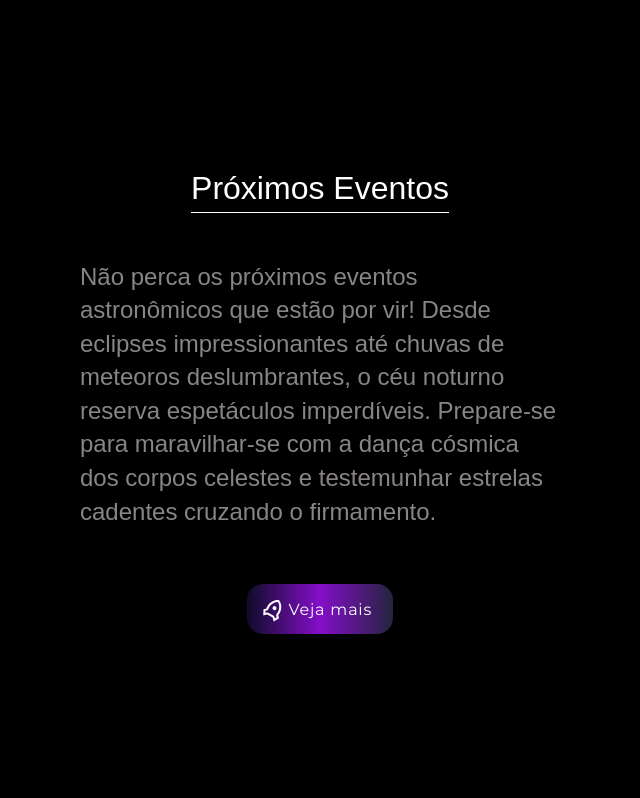
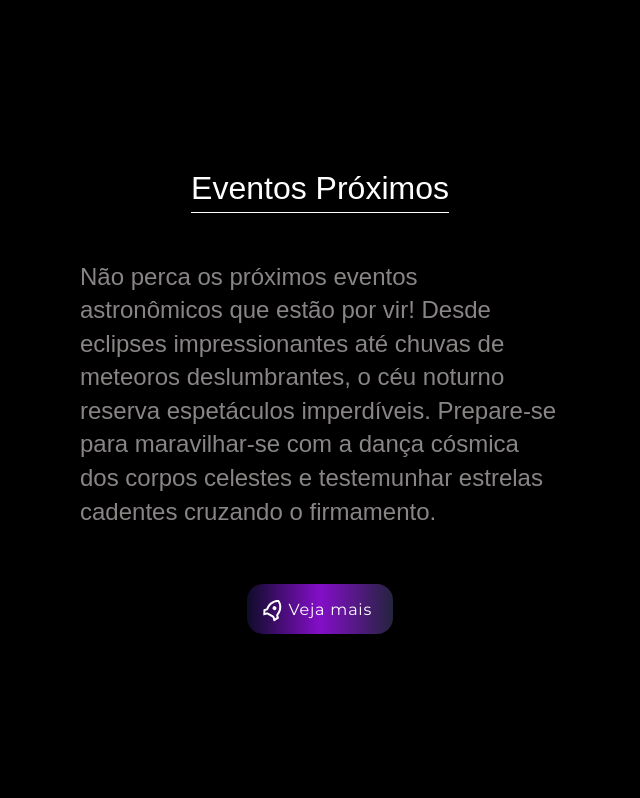
Before and after one commit to luizfernandoin/NewSpace, a Flask app: page / in a window 1280 px wide. Shown: the part 2374-3172 px from the top of the page, without its empty margins (0-640 px from the left). Run offline with Flask 3, Linux system fonts and the light colour scheme; some libraries are stand-ins or nearby versions.

```diff
--- a/app/templates/index.html
+++ b/app/templates/index.html
@@ -33,7 +33,7 @@
 <section class="container flex event">
     <div class="blck-content-flex-event">
         <div class="sumary-event">
-            <h3 class="titleSection" id="title-event">Próximos Eventos</h3>
+            <h3 class="titleSection" id="title-event">Eventos Próximos</h3>
             <p class="desc-new" id="desc-event">
                 Não perca os próximos eventos astronômicos que estão por vir! Desde eclipses impressionantes até chuvas de meteoros deslumbrantes, o céu noturno reserva espetáculos imperdíveis. Prepare-se para maravilhar-se com a dança cósmica dos corpos celestes e testemunhar estrelas cadentes cruzando o firmamento.</p>
             <div class="btn-mais">
```
